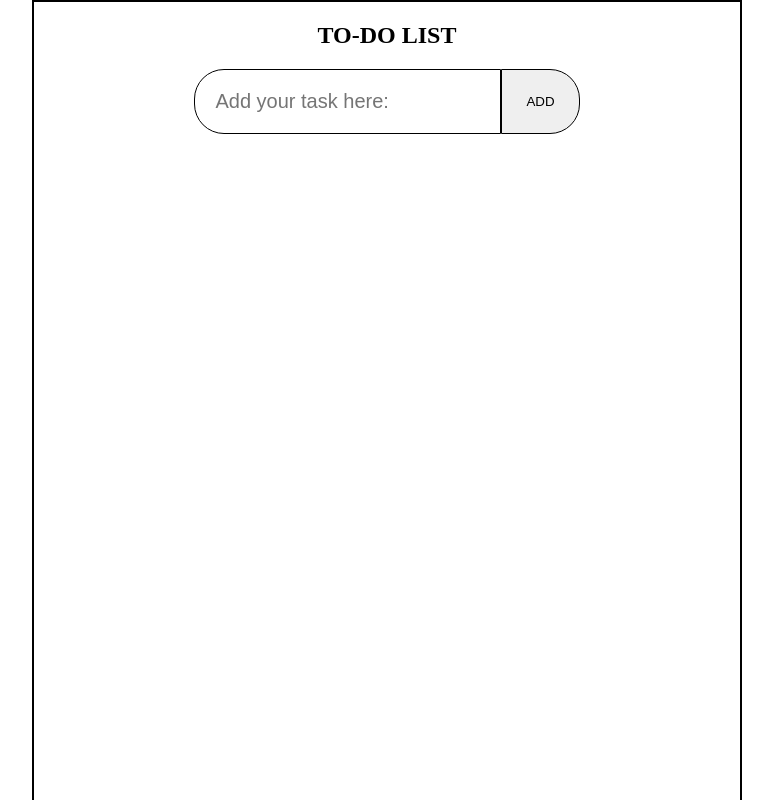
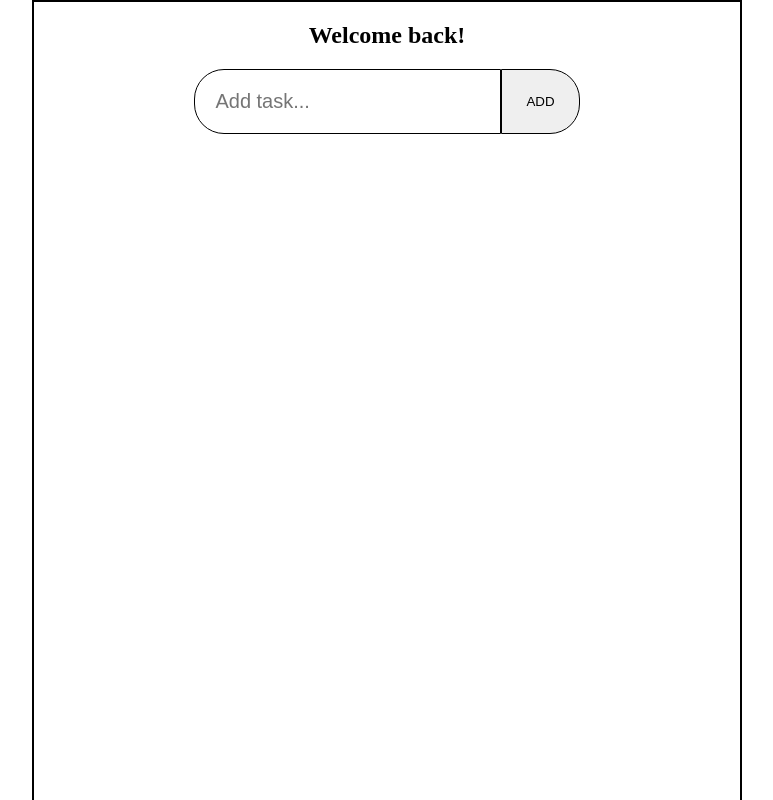
Before and after one commit to AnthonyLTorrefranca/todo-list, a React (Vite) app: page / in a window 1280 px wide. Shown: the top 800 px of the page, without its empty margins (253-1026 px from the left). Built offline with nearby package versions, Linux system fonts and the light colour scheme.

Commit message:
refactor: create a single state for error and idle message

```diff
--- a/src/components/Todo.css
+++ b/src/components/Todo.css
@@ -12,6 +12,8 @@ h1 {
 
 .taskGroup{
     display: flex;
+    align-items: center;
+    justify-content: center;
 }
 
 .taskGroup input{
@@ -70,4 +72,5 @@ h1 {
     font-size: 20px;
     color: red;
     padding: 28px;
+    margin: 0 85px;
 }
--- a/src/components/Todo.jsx
+++ b/src/components/Todo.jsx
@@ -1,71 +1,44 @@
-import React, { useState, useEffect } from 'react'
+import React, {useState} from 'react'
 import './Todo.css'
 
-export default function Todo() {
-  const [blank, setBlank] = useState({idle: true, input: false});
-  const [task, setTask] = useState('');
-  const [taskList, setTaskList] = useState([]);
+export default function Todo(){
+    const [blank,setBlank] = useState("idle")
+    const [task,setTask] = useState("")
+    const [taskList, setTaskList] = useState([])
 
-  function handleChange(e){
-    setTask(e.target.value)
-  }
     function handleSubmit(e){
         e.preventDefault()
         if (task.trim() === ""){
-      setBlank(prev=>({idle: false, input: true}))
-      setTimeout(() => {
-        setBlank(prev=>({idle: true, input: false}))
-      }, 1500);
+            setBlank("")
             return
         }
-    const newTask = {
-      id: crypto.randomUUID(), text: task
+        console.log(task)
+        setTaskList(prev =>[...prev, task])
     }
-    setTaskList(prev=>[...prev, newTask])
-    setTask("")
+    function handleChange(e){
+        e.preventDefault()
+        setTask(e.target.value)
+        setBlank("idle")
     }
-  function handleDelete(index){
-    const updatedTask = taskList.filter((_,i)=> i !== index);
-    setTaskList(updatedTask)
-  }
-  function moveUp(index){
-    const updatedTask = [...taskList]
-    if (index > 0){
-      [updatedTask[index - 1], updatedTask[index]] = [updatedTask[index], updatedTask[index - 1]]
-      setTaskList(updatedTask)
-      return
-    }
-  }
-  function moveDown(index){
-    const updatedTask = [...taskList]
-    if (index ){
-
-    }
-  }
-  useEffect(()=>{console.log(taskList)},[taskList])
-  return (
-    <section>
-      <form className="todo_container" onSubmit={handleSubmit}>
-        {blank.idle && <h1>TO-DO LIST</h1>}
-        {blank.input && <span className='alertUser'>Please enter valid task!</span>}
+return (<section className='todo_container'>
+    <form onSubmit={handleSubmit}>
+        {blank && <h1>Welcome back!</h1>}
+        {!blank && <span className='alertUser'>Enter valid task!</span>}
         <section className="taskGroup">
-          <input type="text" placeholder="Add your task here:"
-            value={task} onChange={handleChange} />
-          <button type="submit">ADD</button>
+            <input type="text" placeholder="Add task..."
+                name="task" onChange={handleChange} />
+            <button>ADD</button>
         </section>
-        <section className='tasks'>
+        <section className="tasks">
             <ul>
-            {taskList.map((task, index) =>(
-              <li key={task.id}>{task.text}
+                {taskList.map((task, index)=> <li key={index}> {task}
                     <section className="listBtn">
-                  <button type="button" onClick={()=>moveUp(index)}>☝️</button>
-                  <button type="button" onClick={()=>moveDown(index)}>👇</button>
-                  <button type="button" onClick={()=>handleDelete(index)}>❌</button>
+                        <button type="button">☝️</button>
+                        <button type="button">👇</button>
+                        <button type="button">❌</button>
                     </section>
-              </li> ))}
+                </li>)}
             </ul>
         </section>
     </form>
-    </section>
-  )
-}
+</section>)}
```
Lines whose indentation alone changed are shown as unchanged.
